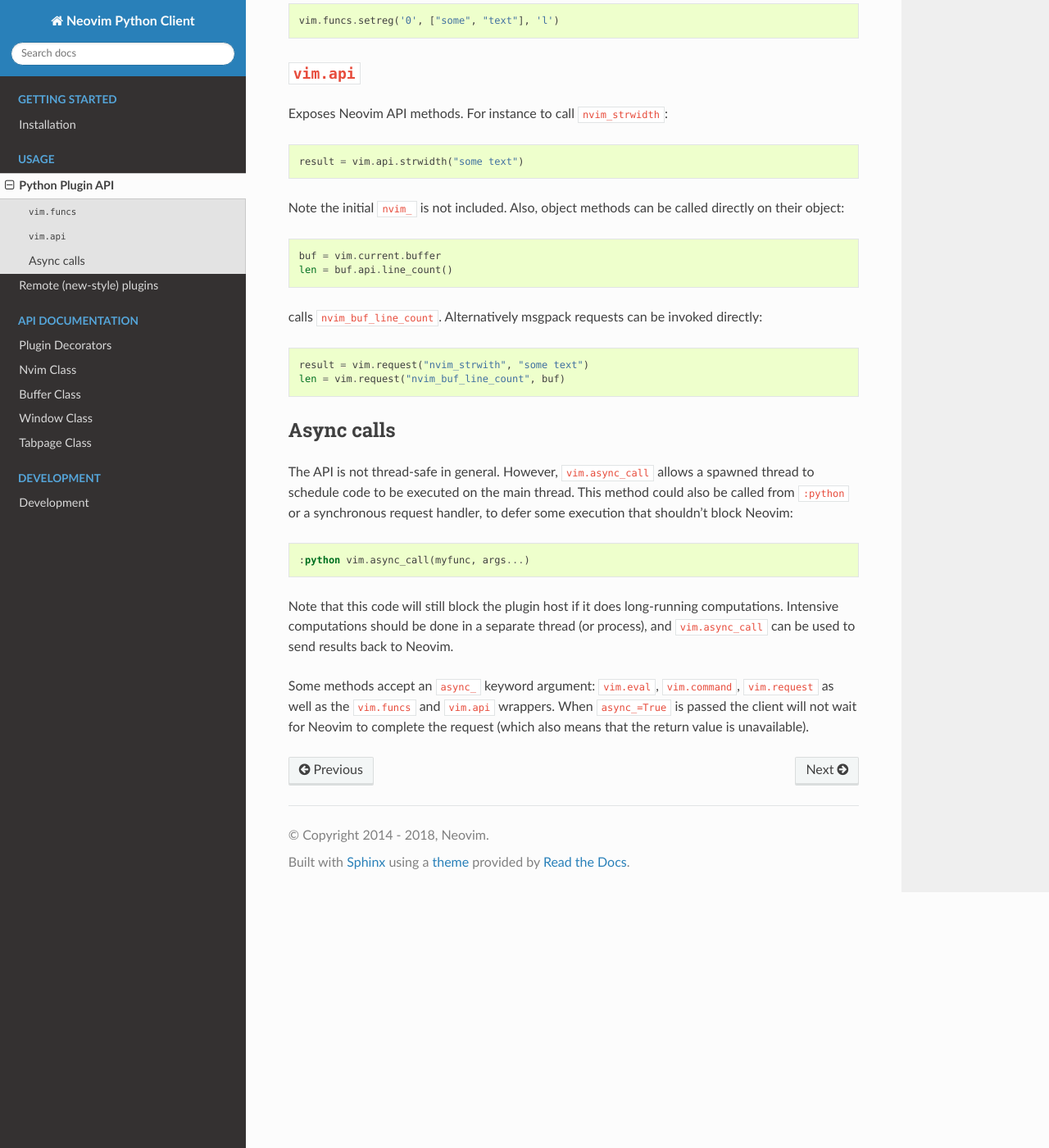
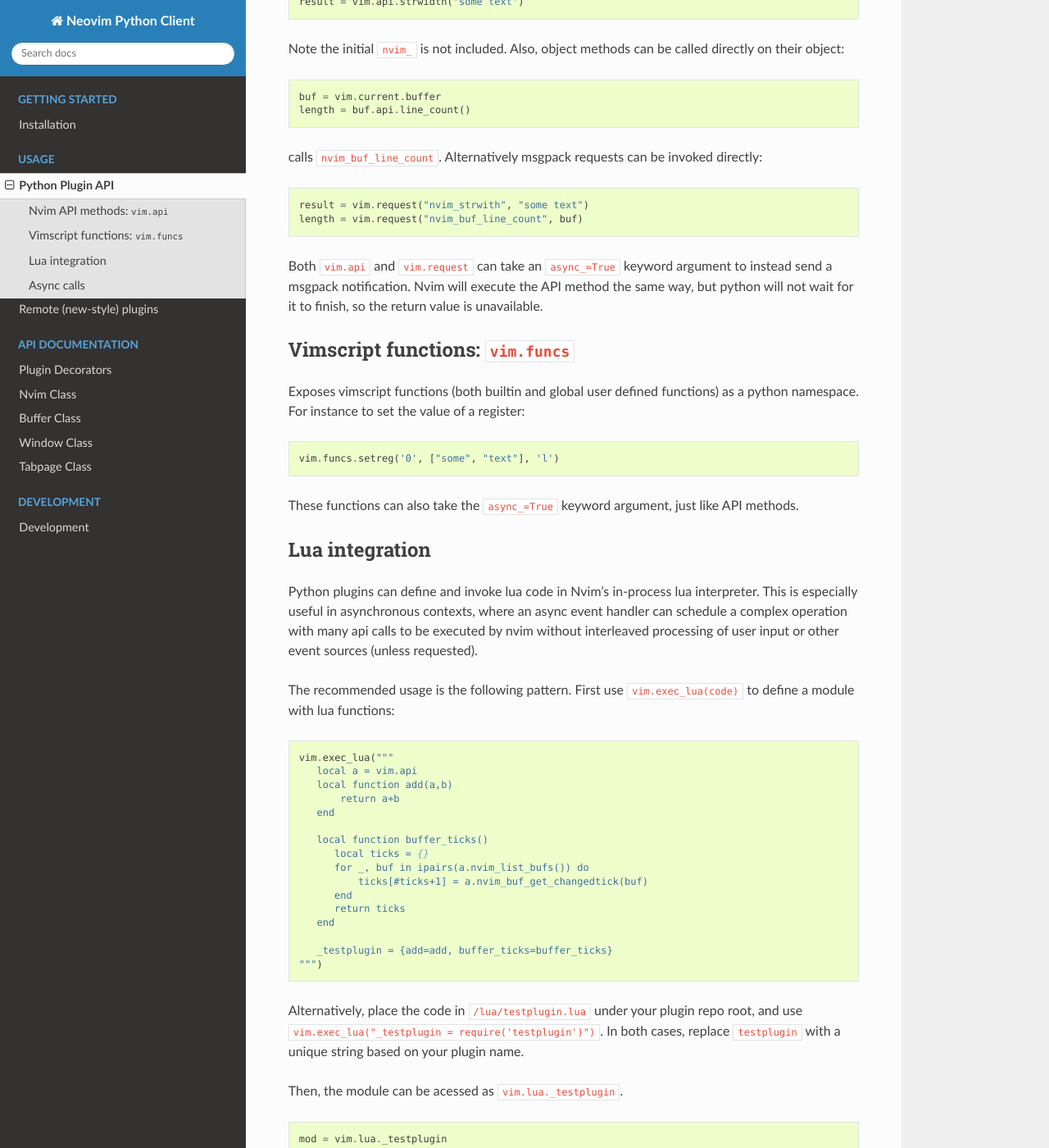
Before and after one commit to neovim/pynvim, a Sphinx documentation site: the page built from docs/usage/python-plugin-api.rst, in a window 1280 px wide and 1400 px high, scrolled down 381 px. Shown: the whole window at 82% size. Built offline with Sphinx 7.4.7 and the Read the Docs theme 2.0.0, drawn with Linux system fonts in a browser that asks for light colours; some of the changed text lies outside the part shown.

````diff
--- a/docs/development.rst
+++ b/docs/development.rst
@@ -19,18 +19,18 @@ in order for Neovim to use it for the plugin host.
 
 To run the tests execute::
 
-    nosetests
+    pytest
 
 This will run the tests in an embedded instance of Neovim.
 If you want to test a different version than ``nvim`` in ``$PATH`` use::
 
-    NVIM_CHILD_ARGV='["/path/to/nvim", "-u", "NONE", "--embed"]' nosetests
+    NVIM_CHILD_ARGV='["/path/to/nvim", "-u", "NONE", "--embed"]' pytest
 
 Alternatively, if you want to see the state of nvim, you could use::
 
     export NVIM_LISTEN_ADDRESS=/tmp/nvimtest
     xterm -e "nvim -u NONE"&
-    nosetests
+    pytest
 
 But note you need to restart Neovim every time you run the tests!
 Substitute your favorite terminal emulator for ``xterm``.
--- a/docs/usage/python-plugin-api.rst
+++ b/docs/usage/python-plugin-api.rst
@@ -6,17 +6,7 @@ as well as a number of extensions to the python API.
 The API extensions are accessible no matter if the traditional ``:python`` interface or the new mechanism is used,
 as discussed on :doc:`remote-plugins`.
 
-``vim.funcs``
--------------
-
-Exposes vimscript functions (both builtin and global user defined functions) as a python namespace.
-For instance to set the value of a register:
-
-.. code-block:: python
-
-   vim.funcs.setreg('0', ["some", "text"], 'l')
-
-``vim.api``
+Nvim API methods: ``vim.api``
 -----------
 
 Exposes Neovim API methods.
@@ -32,7 +22,7 @@ Also, object methods can be called directly on their object:
 .. code-block:: python
 
    buf = vim.current.buffer
-   len = buf.api.line_count()
+   length = buf.api.line_count()
 
 calls ``nvim_buf_line_count``.
 Alternatively msgpack requests can be invoked directly:
@@ -40,7 +30,75 @@ Alternatively msgpack requests can be invoked directly:
 .. code-block:: python
 
    result = vim.request("nvim_strwith", "some text")
-   len = vim.request("nvim_buf_line_count", buf)
+   length = vim.request("nvim_buf_line_count", buf)
+
+Both ``vim.api`` and ``vim.request`` can take an ``async_=True`` keyword argument
+to instead send a msgpack notification. Nvim will execute the API method the
+same way, but python will not wait for it to finish, so the return value is
+unavailable.
+
+Vimscript functions: ``vim.funcs``
+-------------
+
+Exposes vimscript functions (both builtin and global user defined functions) as a python namespace.
+For instance to set the value of a register:
+
+.. code-block:: python
+
+   vim.funcs.setreg('0', ["some", "text"], 'l')
+
+These functions can also take the ``async_=True`` keyword argument, just like API
+methods.
+
+Lua integration
+-----------
+
+Python plugins can define and invoke lua code in Nvim's in-process lua
+interpreter. This is especially useful in asynchronous contexts, where an async
+event handler can schedule a complex operation with many api calls to be
+executed by nvim without interleaved processing of user input or other event
+sources (unless requested).
+
+The recommended usage is the following pattern. First use ``vim.exec_lua(code)``
+to define a module with lua functions:
+
+.. code-block:: python
+
+   vim.exec_lua("""
+      local a = vim.api
+      local function add(a,b)
+          return a+b
+      end
+
+      local function buffer_ticks()
+         local ticks = {}
+         for _, buf in ipairs(a.nvim_list_bufs()) do
+             ticks[#ticks+1] = a.nvim_buf_get_changedtick(buf)
+         end
+         return ticks
+      end
+
+      _testplugin = {add=add, buffer_ticks=buffer_ticks}
+   """)
+
+Alternatively, place the code in ``/lua/testplugin.lua`` under your plugin repo
+root, and use ``vim.exec_lua("_testplugin = require('testplugin')")``.
+In both cases, replace ``testplugin`` with a unique string based on your plugin
+name.
+
+Then, the module can be acessed as ``vim.lua._testplugin``.
+
+.. code-block:: python
+
+    mod = vim.lua._testplugin
+    mod.add(2,3) # => 5
+    mod.buffer_ticks() # => list of ticks
+
+These functions can also take the ``async_=True`` keyword argument, just like API
+methods.
+
+It is also possible to pass arguments directly to a code block. Using
+``vim.exec_lua(code, args...)``, the arguments will be available in lua as ``...``.
 
 Async calls
 -----------
@@ -58,7 +116,8 @@ Note that this code will still block the plugin host if it does long-running com
 Intensive computations should be done in a separate thread (or process),
 and ``vim.async_call`` can be used to send results back to Neovim.
 
-Some methods accept an ``async_`` keyword argument:
-``vim.eval``, ``vim.command``, ``vim.request`` as well as the ``vim.funcs`` and ``vim.api`` wrappers.
-When ``async_=True`` is passed the client will not wait for Neovim to complete the request
-(which also means that the return value is unavailable).
+Some methods accept an ``async_`` keyword argument: ``vim.eval``,
+``vim.command``, ``vim.request`` as well as the ``vim.funcs``, ``vim.api` and
+``vim.lua``` wrappers.  When ``async_=True`` is passed the client will not wait
+for Neovim to complete the request (which also means that the return value is
+unavailable).
````
Also changed, not shown: README.md (+18 -135 lines), docs/usage/remote-plugins.rst (+10 -1 lines).
